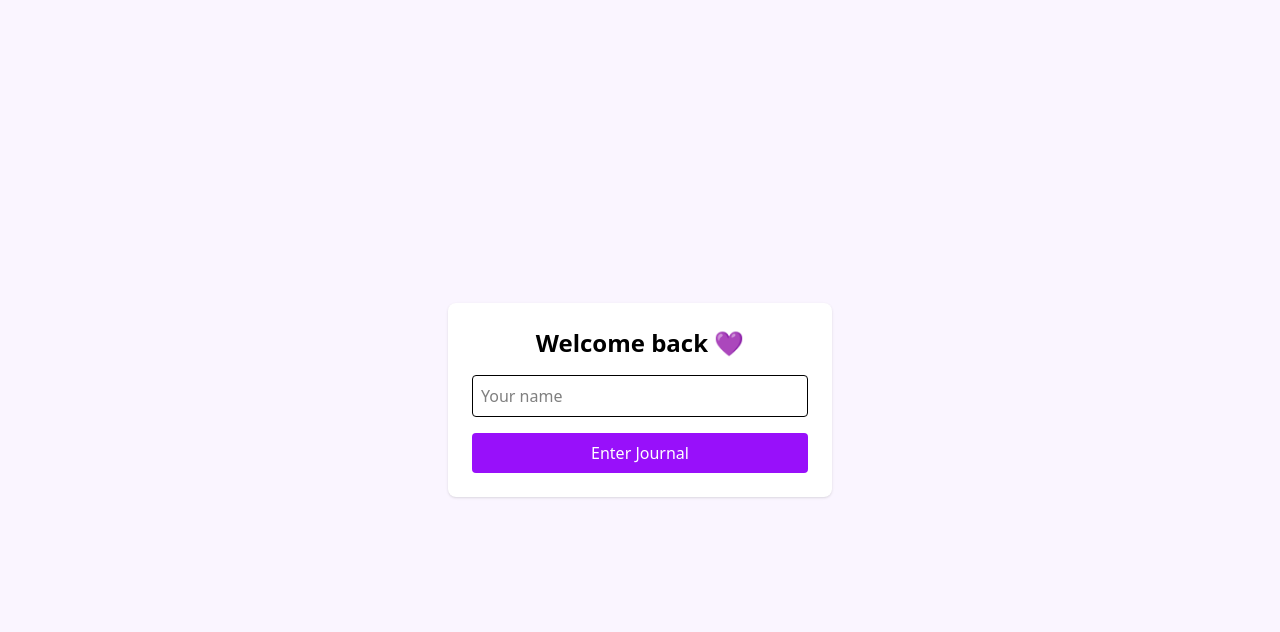
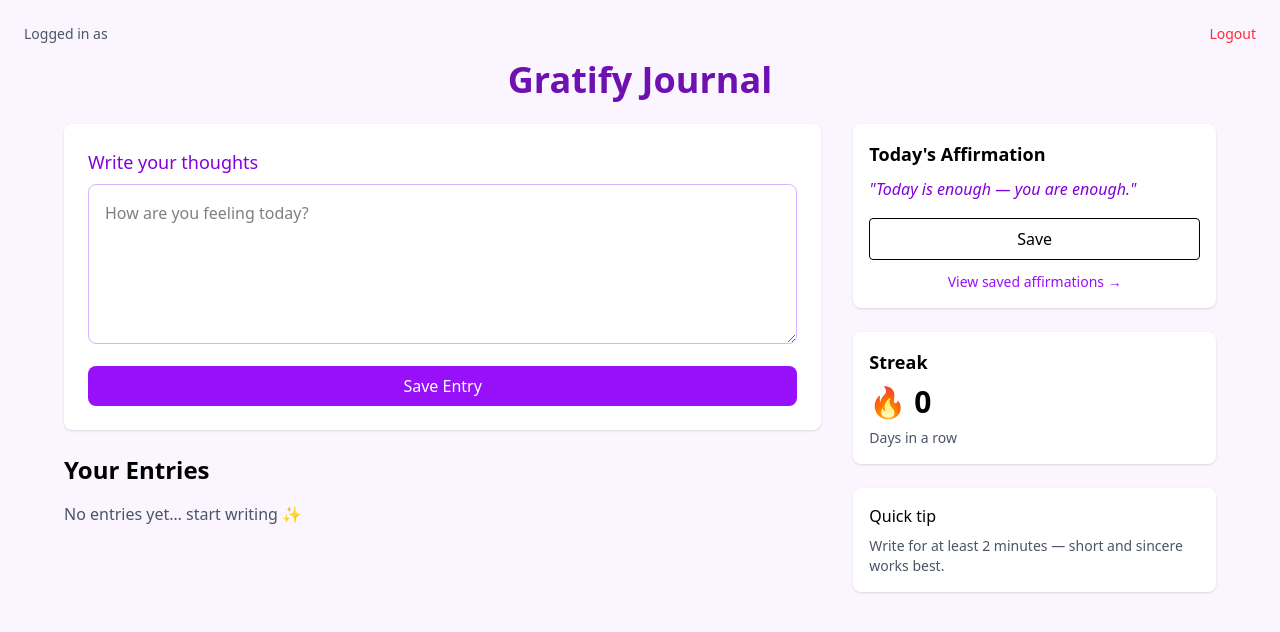
Before and after one commit to Error404notf/gratify-journal, a React (Vite) app: page /journal in a window 1280 px wide. Before the commit this address led to /login. Shown: the top 632 px of the page. Built offline with nearby package versions, Linux system fonts and the light colour scheme.

Commit message:
bug: fix back to journal route

```diff
--- a/src/App.jsx
+++ b/src/App.jsx
@@ -40,14 +40,7 @@ function App() {
           <Route path="/" element={<LandingPage />} />
           <Route path="/login" element={<LoginPage />} />
 
-          <Route
-            path="/journal"
-            element={
-              <ProtectedRoute>
-                <JournalPage />
-              </ProtectedRoute>
-            }
-          />
+          <Route path="/journal" element={<JournalPage />} />
 
           <Route path="/saved-affirmations" element={<SavedAffirmationsPage />} />
         </Routes>
```
